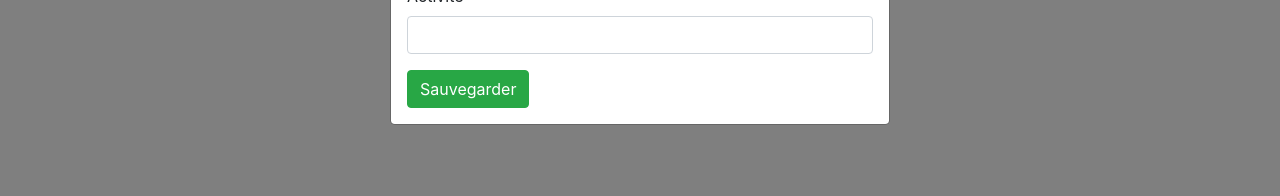
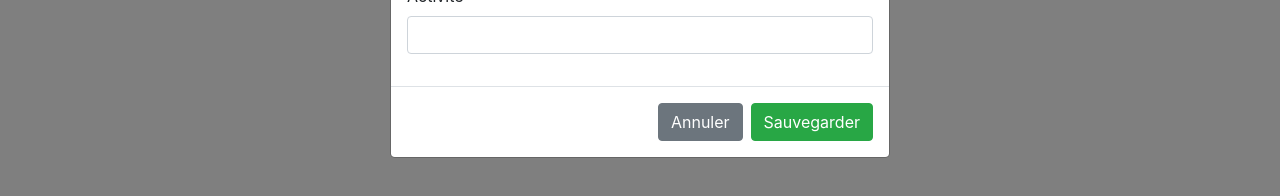
Before and after one commit to HBenzaoui/reactpgcrud, a React (Create React App) app: page / in a window 1280 px wide. Both pictures are taken after a click on the button "Nouveau". Shown: the part 554-750 px from the top of the page. Built offline with nearby package versions, Linux system fonts and the light colour scheme; no server answers.

Commit message:
remove Submit button from Form and add it in Modal Footer

```diff
--- a/src/Components/Forms/AddEditForm.js
+++ b/src/Components/Forms/AddEditForm.js
@@ -85,7 +85,8 @@ class AddEditForm extends Component {
 
   render() {
     return (
-      <Form onSubmit={this.props.item ? this.submitFormEdit : this.submitFormAdd}>
+      <Form id='my-form'
+        onSubmit={this.props.item ? this.submitFormEdit : this.submitFormAdd}>
         <FormGroup>
           <Label for="first">Prénom</Label>
           <Input type="text" name="first" id="first" onChange={this.onChange} value={this.state.first === null ? '' : this.state.first} />
@@ -110,7 +111,6 @@ class AddEditForm extends Component {
           <Label for="hobby">Activité</Label>
           <Input type="text" name="hobby" id="hobby" onChange={this.onChange} value={this.state.hobby === null ? '' : this.state.hobby} />
         </FormGroup>
-        <Button color="success">Sauvegarder</Button>
       </Form>
     )
   }
--- a/src/Components/Modals/Modal.js
+++ b/src/Components/Modals/Modal.js
@@ -1,7 +1,6 @@
 import React, { Component } from 'react'
-import { Button, Modal, ModalHeader, ModalBody } from 'reactstrap'
+import { Button, Modal, ModalHeader, ModalBody, ModalFooter } from 'reactstrap'
 import AddEditForm from '../Forms/AddEditForm'
-
 
 class ModalForm extends Component {
   constructor(props) {
@@ -54,6 +53,11 @@ class ModalForm extends Component {
               item={this.props.item}
             />
           </ModalBody>
+          <ModalFooter>
+            <Button color="secondary" onClick={this.toggle}>Annuler</Button>
+            <Button color="success" form='my-form' type="submit">Sauvegarder</Button>
+          </ModalFooter>
+
         </Modal>
       </>
     )
```
